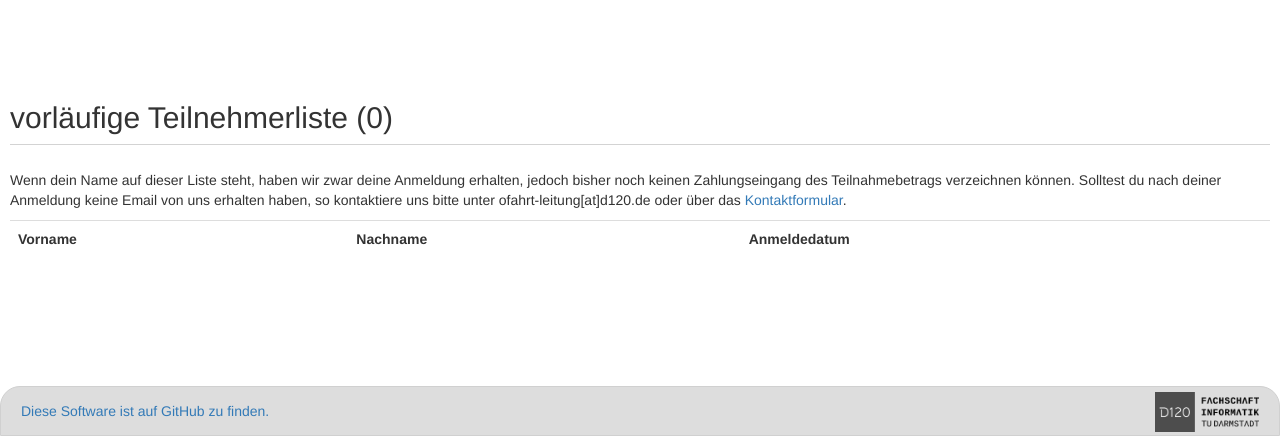
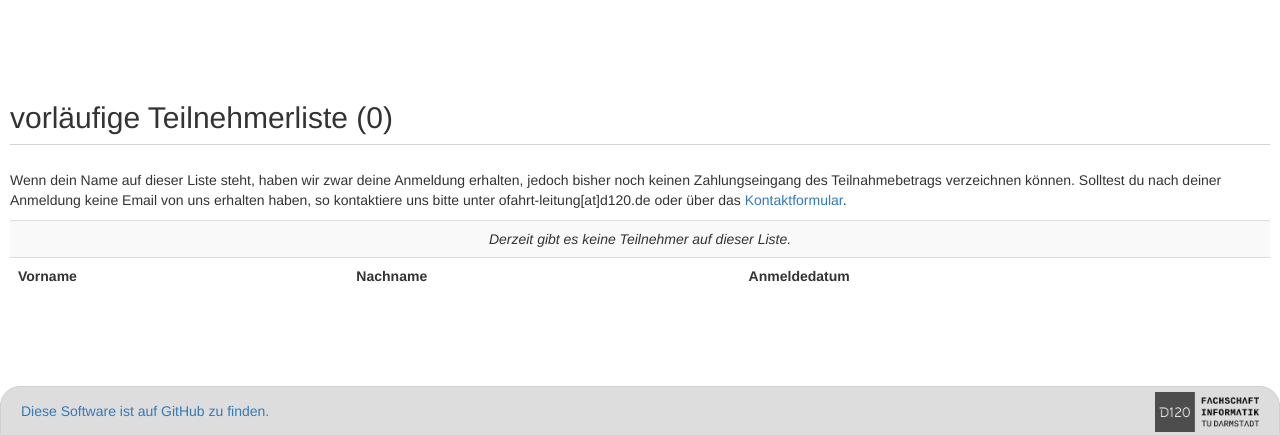
Before and after one commit to d120/pyofahrt, a Django app: page /members/list/ in a window 1280 px wide. Shown: the part 364-800 px from the top of the page. Run offline with Django 3.2, Linux system fonts and the light colour scheme; tables that the repository leaves empty hold one stand-in row (values such as "Sample post"); lists and menus that the app fills with data are empty; parts of the project's set-up code (start-up, migrations or seed data) failed here and were passed over; some libraries are stand-ins or nearby versions.

Commit message:
Meldung bei leerer Teilnehmerliste hinzugefügt

```diff
--- a/members/templates/members/memberlist.html
+++ b/members/templates/members/memberlist.html
@@ -13,12 +13,17 @@
 
 <a name="fin"></a><h2>feste Teilnehmerliste ({{ members_fin.count }} / 70)</h2>
 <p>Solltest du deinen Namen auf dieser Liste finden, so hast du deinen Teilnahmeplatz bereits sicher. Weitere Informationen wirst du per Email erhalten.</p>
-<table class="table">
+<table class="table table-striped">
   <tr>
     <th>Vorname</th>
     <th>Nachname</th>
     <th>Anmeldedatum</th>
   </tr>
+{% if members_fin.count == 0 %}
+  <tr>
+    <td colspan="3" style="text-align:center;" table-striped><i>Derzeit gibt es keine Teilnehmer auf dieser Liste.</i></td>
+  </tr>
+{% endif %}
 {% for member in members_fin %}
   <tr>
     <td>{{ member.first_name }}</td>
@@ -30,7 +35,12 @@
 <br /><br /><br />
 <a name="cond"></a><h2>vorläufige Teilnehmerliste ({{ members_cond.count }})</h2>
 <p>Wenn dein Name auf dieser Liste steht, haben wir zwar deine Anmeldung erhalten, jedoch bisher noch keinen Zahlungseingang des Teilnahmebetrags verzeichnen können. Solltest du nach deiner Anmeldung keine Email von uns erhalten haben, so kontaktiere uns bitte unter ofahrt-leitung[at]d120.de oder über das <a href="{% url "staff:contact" %}">Kontaktformular</a>.</p>
-<table class="table">
+<table class="table table-striped">
+{% if members_cond.count == 0 %}
+  <tr>
+    <td colspan="3" style="text-align:center;" table-striped><i>Derzeit gibt es keine Teilnehmer auf dieser Liste.</i></td>
+  </tr>
+{% endif %}
   <tr>
     <th>Vorname</th>
     <th>Nachname</th>
```
